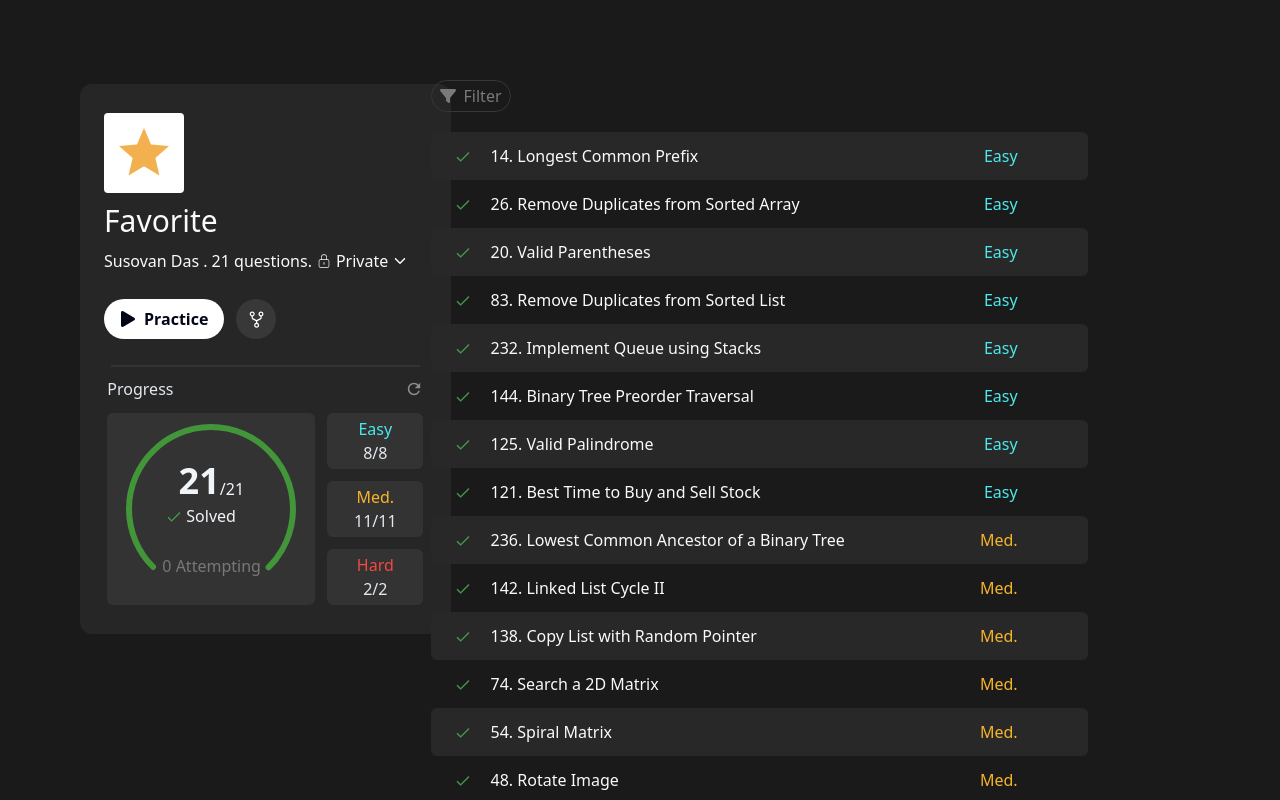
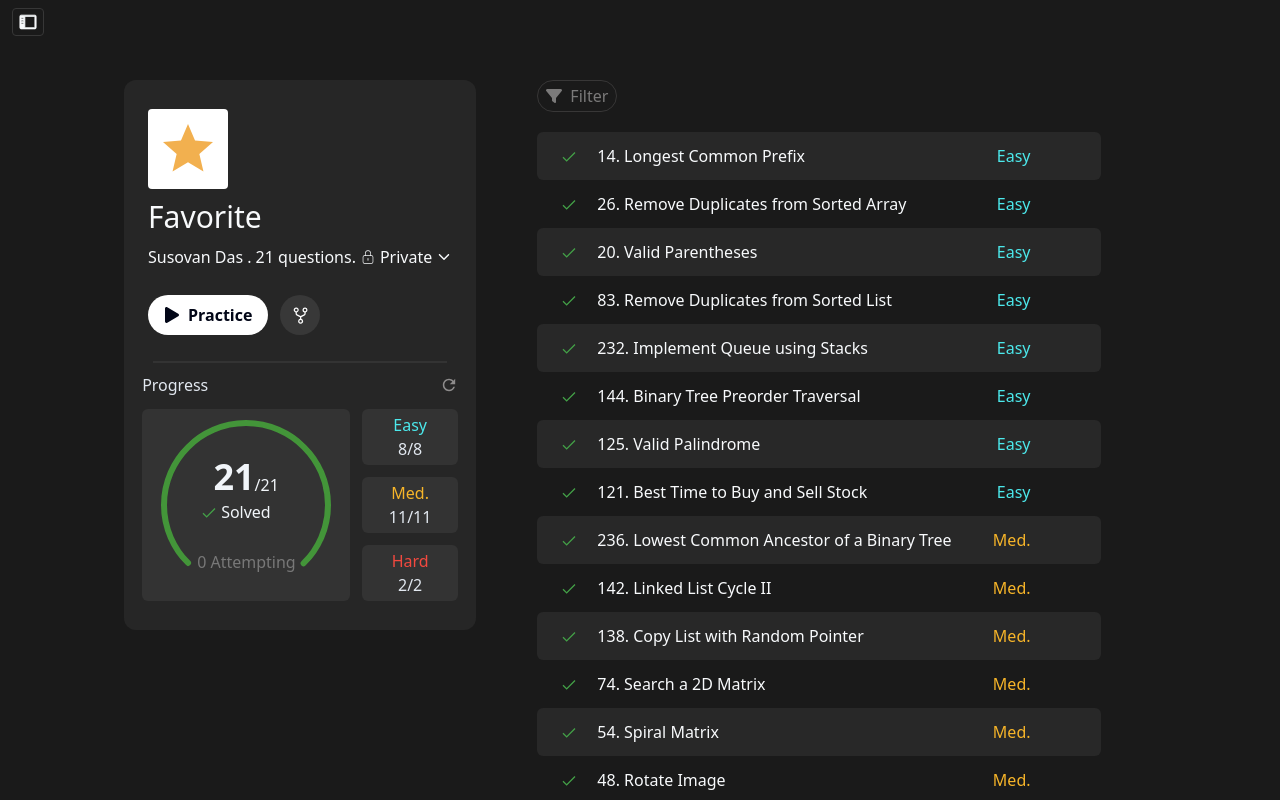
Before and after one commit to SusovanDas19/LeetCode_Fav_Page_Clone, a React (Vite) app: page / in a window 1280 px wide. Shown: the top 800 px of the page. Built offline with nearby package versions, Linux system fonts and the light colour scheme.

Commit message:
Add Sidebar

```diff
--- a/src/App.jsx
+++ b/src/App.jsx
@@ -2,16 +2,22 @@ import { RecoilRoot } from "recoil";
 import "./App.css";
 import InfoSection from "./Component/InfoSection";
 import QuestionsPart from "./Component/Questions";
+import Sidebar from "./Component/Sidebar";
 
 function App() {
   return (
     <RecoilRoot>
-      <div className=" flex flex-row h-screen max-w-full bg-[#1a1a1a] mx-6 gap-5">
-        <div className=" flex h-full w-1/3 mt-20 fixed top-1 left-6 ">
-          <InfoSection />
+      <div className=" flex flex-row h-screen max-w-full bg-[#1a1a1a]">
+        <div className=" h-full w-fit">
+          <Sidebar />
         </div>
-        <div className="flex h-full w-2/3 mt-20 ml-[33%]">
-          <QuestionsPart />
+        <div className=" h-full w-11/12 flex flex-row mx-6">
+          <div className=" flex h-full w-1/4 mt-20 top-10 sticky">
+            <InfoSection />
+          </div>
+          <div className="flex w-3/4 mt-20 ml-44 justify-start">
+            <QuestionsPart />
+          </div>
         </div>
       </div>
     </RecoilRoot>
--- /dev/null
+++ b/src/Component/Sidebar.jsx
@@ -0,0 +1,62 @@
+import { useRecoilState, useSetRecoilState } from "recoil";
+import { sidebarAtom } from "../atoms/sidebarAtom";
+import { PiSidebarFill } from "react-icons/pi";
+import { MdOutlineStarPurple500 } from "react-icons/md";
+import { CiLock } from "react-icons/ci";
+
+
+
+function Sidebar() {
+  const [showSidebar, setShowSidebar] = useRecoilState(sidebarAtom);
+  return (
+    <div className="h-full w-full">
+      {showSidebar ? (
+        <>
+          <div className=" flex h-full flex-col w-56 border-r justify-center border-[#484747] bg-[#333333] relative">
+            <div className="flex h-9  absolute top-0 left-0 right-0 items-center mx-6 mt-3  justify-between">
+              <h1 className="text-base text-slate-50 font-semibold">
+                My Lists
+              </h1>
+
+              <div
+                className="cursor-pointer flex items-center justify-center  "
+                onClick={() => {
+                  setShowSidebar(false); //this is not working, the div is not cursor pointer showing
+                }}
+              >
+                <PiSidebarFill
+                  className="text-slate-50 text-xl"
+                  strokeWidth="10"
+                />
+              </div>
+            </div>
+            <div className="absolute top-10 left-0 right-0 mx-6 mt-3">
+              <p className="text-sm text-slate-50 font-semibold">
+                Created by me
+              </p>
+            </div>
+            <div className="absolute  hover:bg-[#434343] h-12 top-20 left-0 right-0 mx-4 mt-3 flex items-center justify-between rounded-md">
+              <div className="bg-white h-7 w-7 flex justify-center items-center rounded ml-2">
+                <MdOutlineStarPurple500 className="fill-[#f2b04f] text-lg" />
+              </div>
+              <p className="text-sm text-slate-50 font-semibold mr-16">Favorite</p>
+              <CiLock className="text-slate-50 text-lg mr-2" strokeWidth="1"/>
+            </div>
+          </div>
+        </>
+      ) : (
+        <div className="bg-[#1a1a1a] mt-2 ml-3 h-7 w-8 flex items-center justify-center border-x border-y border-[#373737] rounded cursor-pointer">
+          <PiSidebarFill
+            className="text-slate-50 text-xl "
+            strokeWidth="10"
+            onClick={() => {
+              setShowSidebar(true);
+            }}
+          />
+        </div>
+      )}
+    </div>
+  );
+}
+
+export default Sidebar;
--- /dev/null
+++ b/src/atoms/sidebarAtom.js
@@ -0,0 +1,6 @@
+import { atom } from "recoil";
+
+export const sidebarAtom = atom({
+    key: "sidebar",
+    default: false
+})
```
